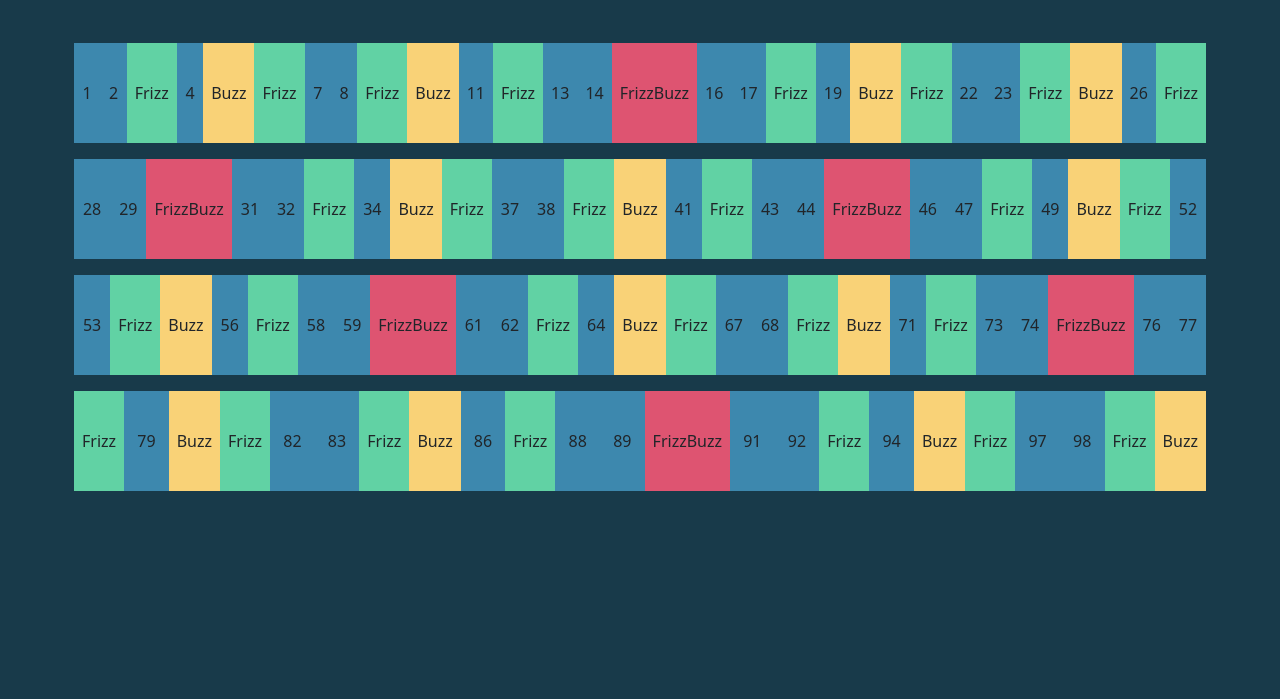
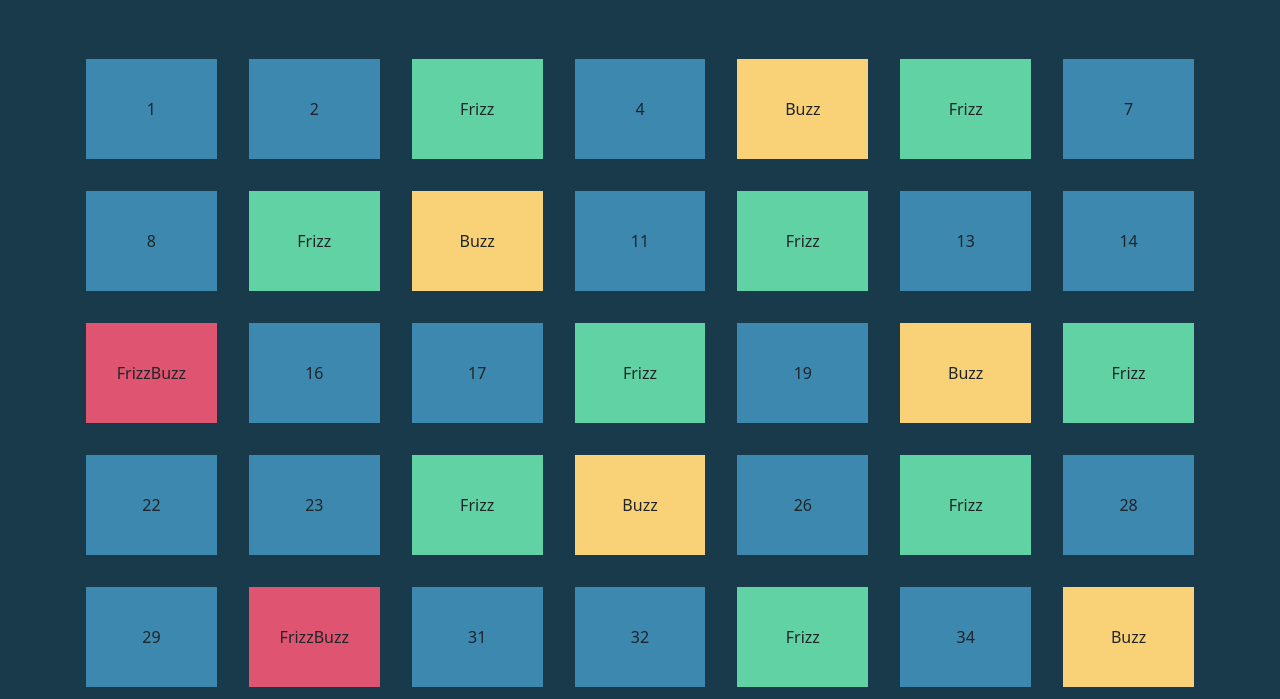
Before and after one commit to Fabiofljf/js-fizzbuzzdom, a plain HTML site: page index.html in a window 1280 px wide. Shown: the part 101-800 px from the top of the page. Drawn offline with nearby package versions, Linux system fonts and the light colour scheme.

Commit message:
Non riesco ad impostare le colonne row-cols non fz

```diff
--- a/assets/css/style.css
+++ b/assets/css/style.css
@@ -23,6 +23,12 @@ h1 {
     color: white;
 }
 
+.col {
+    margin: 1rem;
+    padding: 1rem;
+    flex-basis: calc((100% / 12) * 1.3);
+}
+
 
 /* Main */
 
--- a/index.html
+++ b/index.html
@@ -19,7 +19,7 @@
     <main id="site_main">
         <h1 class="text-center my-5">FizzBuzzDOM</h1>
         <div class="container">
-            <div class="row row-cols-7 g-3" id="lista"></div>
+            <div class="row" id="lista"></div>
         </div>
     </main>
 
```
